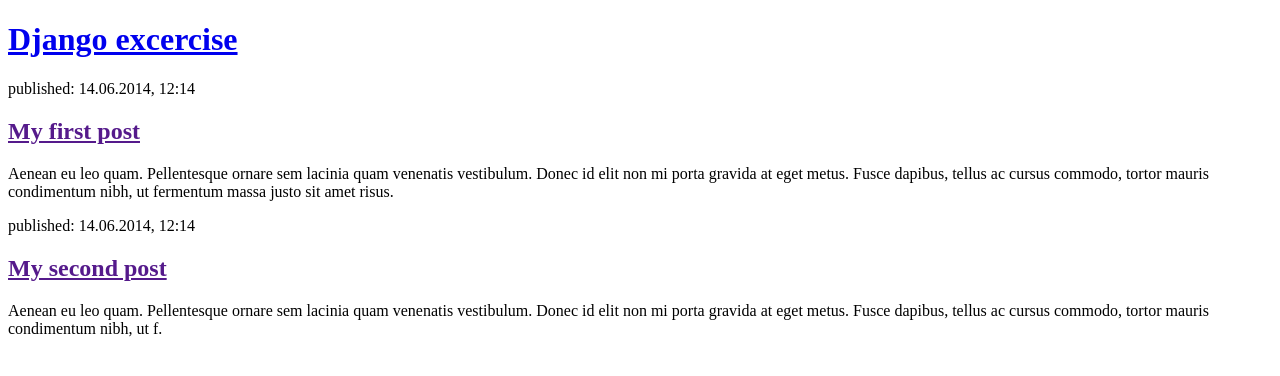
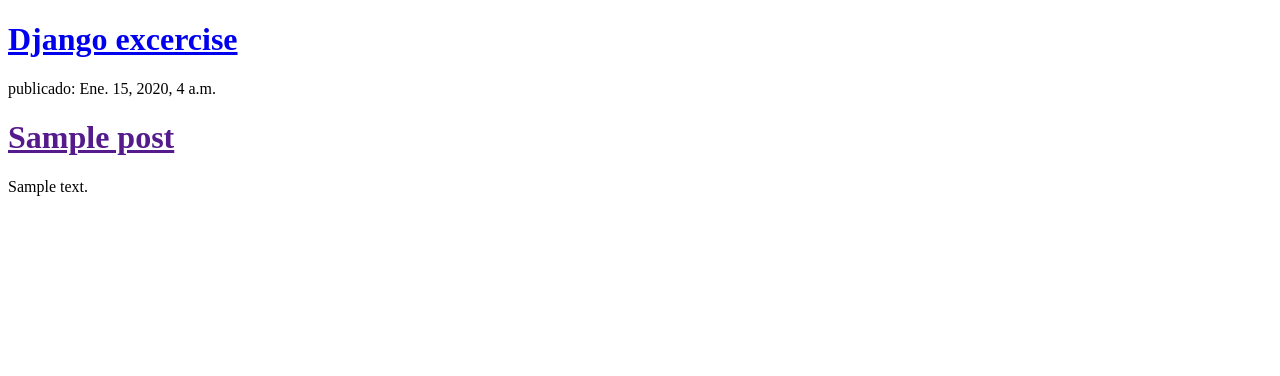
Before and after one commit to CarlosRamos179/django-ibm-app, a Django app: template blog/templates/blog/post_list.html in a window 1280 px wide. Shown: the top 376 px of the page. Run offline with Django 3.2, Linux system fonts and the light colour scheme; the template is opened without the code that fills it: values that come from a table or form of the project are taken from there, others are empty; tables that the repository leaves empty hold one stand-in row (values such as "Sample post").

Commit message:
template tags

```diff
--- a/blog/templates/blog/post_list.html
+++ b/blog/templates/blog/post_list.html
@@ -7,17 +7,12 @@
         <div>
             <h1><a href="/">Django excercise</a></h1>
         </div>
-
+        {% for post in posts %}
         <div>
-            <p>published: 14.06.2014, 12:14</p>
-            <h2><a href="">My first post</a></h2>
-            <p>Aenean eu leo quam. Pellentesque ornare sem lacinia quam venenatis vestibulum. Donec id elit non mi porta gravida at eget metus. Fusce dapibus, tellus ac cursus commodo, tortor mauris condimentum nibh, ut fermentum massa justo sit amet risus.</p>
+            <p>publicado: {{post.publish_date}}</p>
+            <h1><a href="">{{post.title}}</a></h1>
+            <p> {{post.text | linebreaksbr}} </p>
         </div>
-
-        <div>
-            <p>published: 14.06.2014, 12:14</p>
-            <h2><a href="">My second post</a></h2>
-            <p>Aenean eu leo quam. Pellentesque ornare sem lacinia quam venenatis vestibulum. Donec id elit non mi porta gravida at eget metus. Fusce dapibus, tellus ac cursus commodo, tortor mauris condimentum nibh, ut f.</p>
-        </div>
+        {% endfor %}
     </body>
 </html>
--- a/mysite/settings.py
+++ b/mysite/settings.py
@@ -25,7 +25,7 @@ SECRET_KEY = '52z8o(^va9okl*bb^wtpo3$8x*c7=qjjj5t!3=!$1wg!z6lmoy'
 # SECURITY WARNING: don't run with debug turned on in production!
 DEBUG = True
 
-ALLOWED_HOSTS = ['127.0.0.1', 'pythonanywhere.com', 'carlosramos179.pythonanywhere.com']
+ALLOWED_HOSTS = ['127.0.0.1', 'localhost', 'pythonanywhere.com', 'carlosramos179.pythonanywhere.com']
 
 
 # Application definition
```
Also changed, not shown: blog/views.py (+4 -3 lines).
